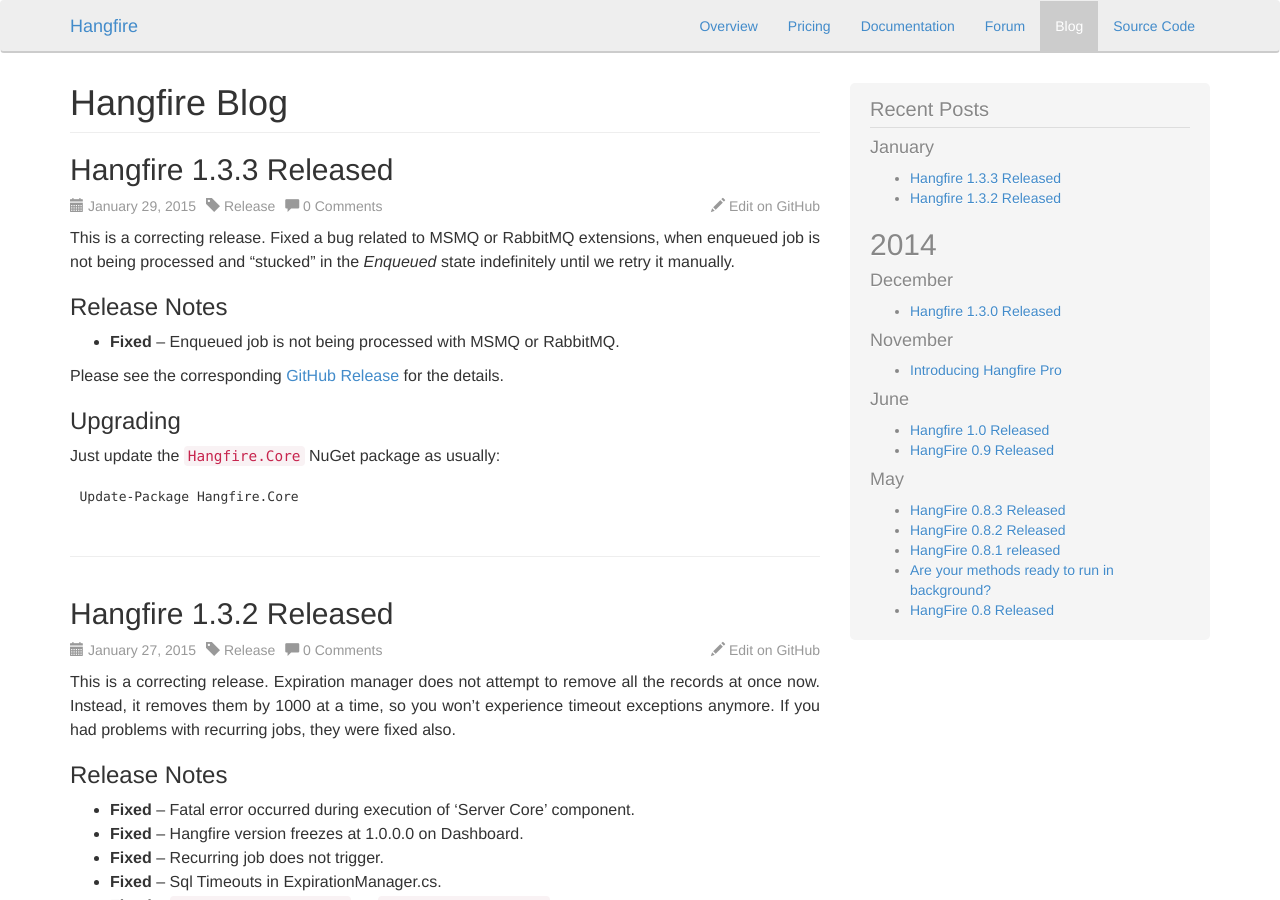
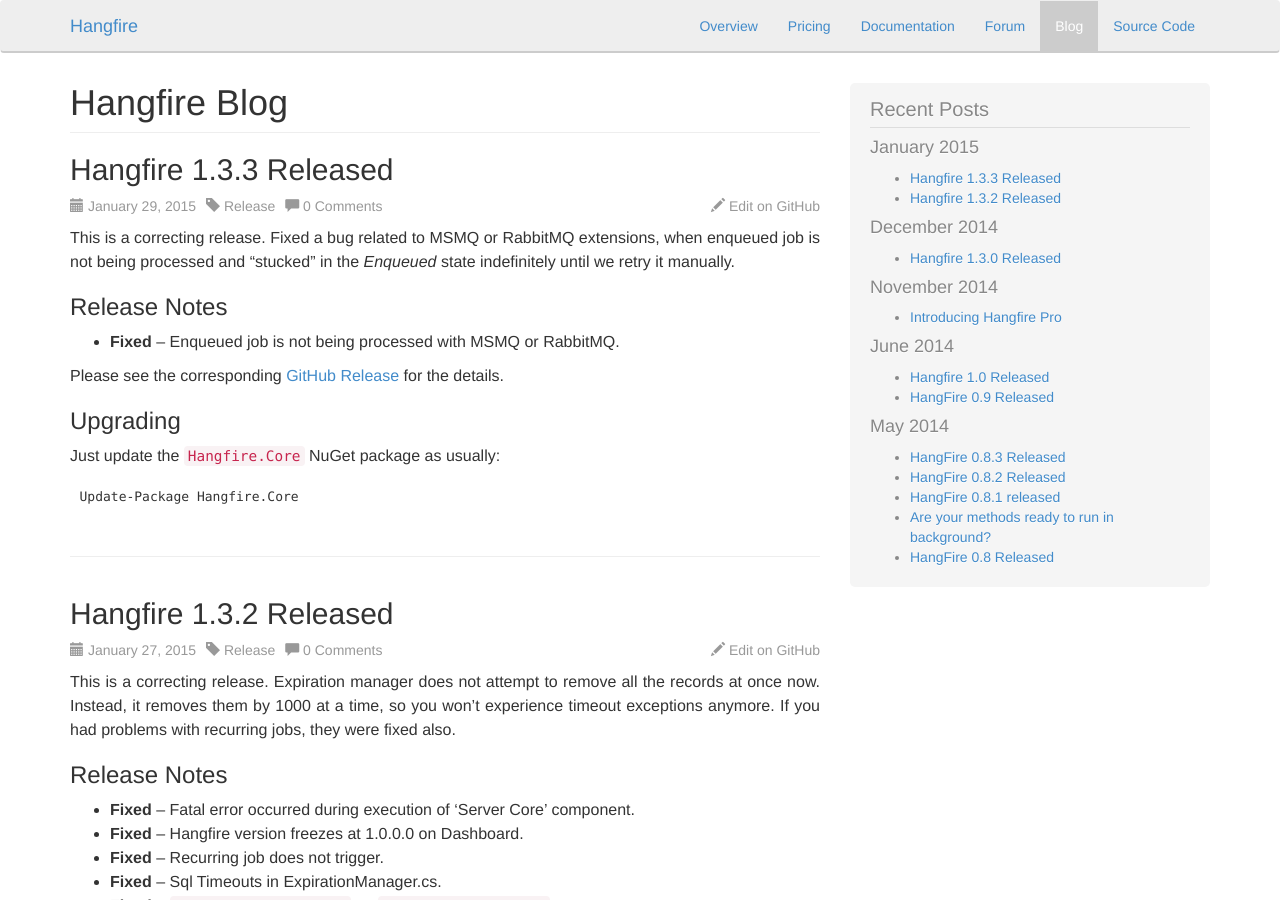
Before and after one commit to HangfireIO/Hangfire.io, a Jekyll site: the page built from blog/index.html, in a window 1280 px wide and 900 px high. Built offline with Jekyll 4.4.1, drawn with Linux system fonts in a browser that asks for light colours; nearby versions of some CDN libraries; the list of posts is cut into pages by our own code; comment, search, counter and statistics services are not loaded.

Commit message:
Fix Recent posts block

```diff
--- a/_includes/blog/recent.html
+++ b/_includes/blog/recent.html
@@ -7,9 +7,7 @@
     {% capture next_month %}{{ post.previous.date | date: "%B" }}{% endcapture %}
 
     {% if forloop.first %}
-    <!-- Uncomment in 2015
-    <h3 id="{{ this_year }}-ref">{{this_year}}</h3> -->
-    <h4 id="{{ this_year }}-{{ this_month }}-ref">{{ this_month }}</h4>
+    <h4 id="{{ this_year }}-{{ this_month }}-ref">{{ this_month }} {{this_year}}</h4>
     <ul>
     {% endif %}
 
@@ -20,13 +18,12 @@
     {% else %}
         {% if this_year != next_year %}
         </ul>
-        <h2 id="{{ next_year }}-ref">{{next_year}}</h2>
-        <h4 id="{{ next_year }}-{{ next_month }}-ref">{{ next_month }}</h4>
+        <h4 id="{{ next_year }}-{{ next_month }}-ref">{{ next_month }} {{next_year}}</h4>
         <ul>
         {% else %}
             {% if this_month != next_month %}
             </ul>
-            <h4 id="{{ this_year }}-{{ next_month }}-ref">{{ next_month }}</h4>
+            <h4 id="{{ this_year }}-{{ next_month }}-ref">{{ next_month }} {{next_year}}</h4>
             <ul>
             {% endif %}
         {% endif %}
```
